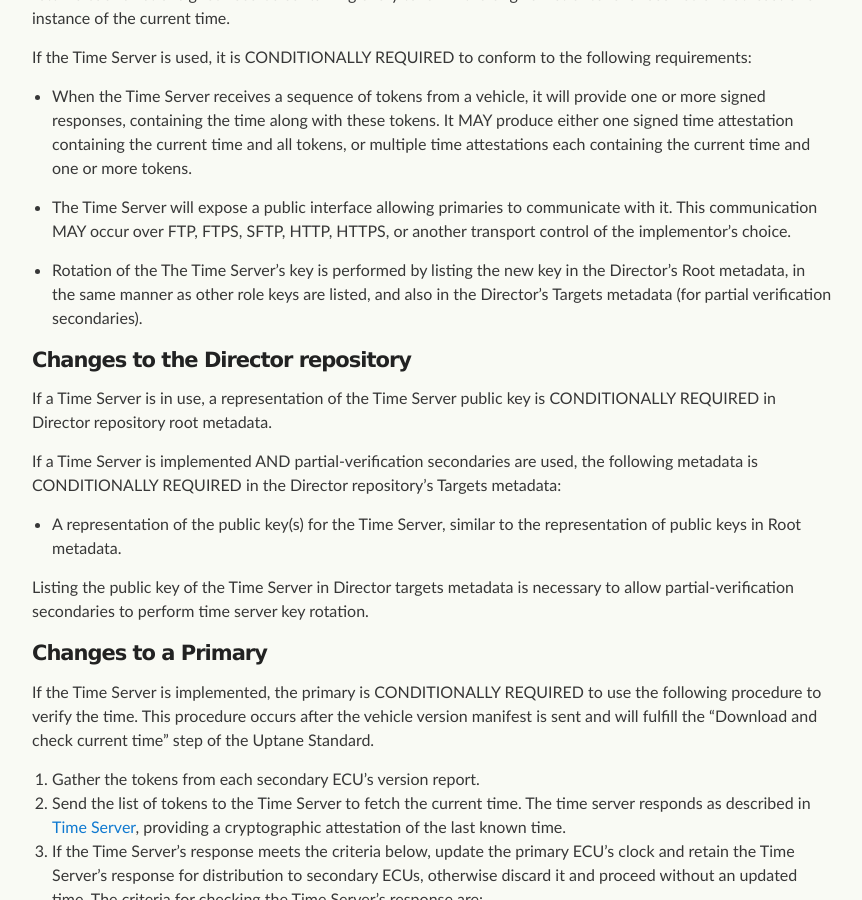
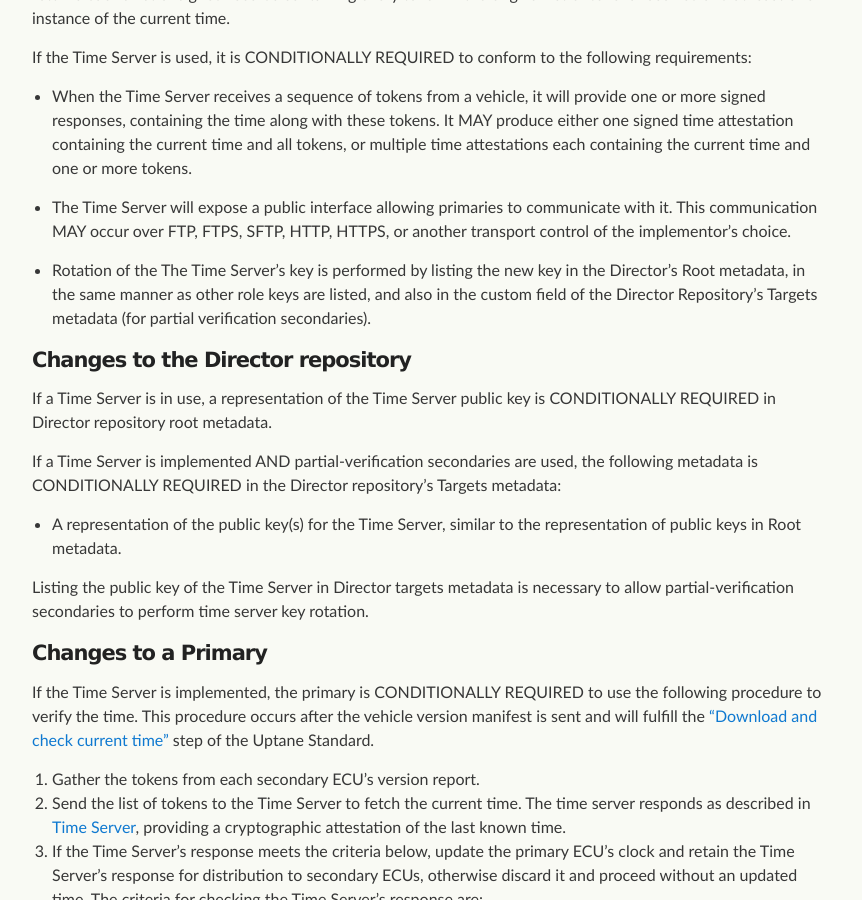
Before and after one commit to uptane/deployment-considerations, a Jekyll site: the page built from repositories.md, in a window 1280 px wide and 900 px high, scrolled down 839 px. Shown: the whole window, without its empty margins (208-1070 px from the left). Built offline with Jekyll 4.4.1, drawn with Linux system fonts in a browser that asks for light colours; our own code applies the rules of GitHub Pages for plain Markdown files.

Commit message:
add location of time server key in targets metadata and add link to where the timeserver check fits in the standard

```diff
--- a/repositories.md
+++ b/repositories.md
@@ -25,7 +25,7 @@ If the Time Server is used, it is CONDITIONALLY REQUIRED to conform to the follo
 
 * The Time Server will expose a public interface allowing primaries to communicate with it. This communication MAY occur over FTP, FTPS, SFTP, HTTP, HTTPS, or another transport control of the implementor's choice.
 
-* Rotation of the The Time Server's key is performed by listing the new key in the Director's Root metadata, in the same manner as other role keys are listed, and also in the Director's Targets metadata (for partial verification secondaries).
+* Rotation of the The Time Server's key is performed by listing the new key in the Director's Root metadata, in the same manner as other role keys are listed, and also in the custom field of the Director Repository's Targets metadata (for partial verification secondaries).
 
 #### Changes to the Director repository
 If a Time Server is in use, a representation of the Time Server public key is CONDITIONALLY REQUIRED in Director repository root metadata.
@@ -38,7 +38,7 @@ Listing the public key of the Time Server in Director targets metadata is necess
 
 #### Changes to a Primary
 
-If the Time Server is implemented, the primary is CONDITIONALLY REQUIRED to use the following procedure to verify the time. This procedure occurs after the vehicle version manifest is sent and will fulfill the "Download and check current time" step of the Uptane Standard.
+If the Time Server is implemented, the primary is CONDITIONALLY REQUIRED to use the following procedure to verify the time. This procedure occurs after the vehicle version manifest is sent and will fulfill the ["Download and check current time"](https://uptane.github.io/papers/ieee-isto-6100.1.0.0.uptane-standard.html#check_time_primary) step of the Uptane Standard.
 
 1. Gather the tokens from each secondary ECU's version report.
 2. Send the list of tokens to the Time Server to fetch the current time. The time server responds as described in [Time Server](#time_server), providing a cryptographic attestation of the last known time.
```
